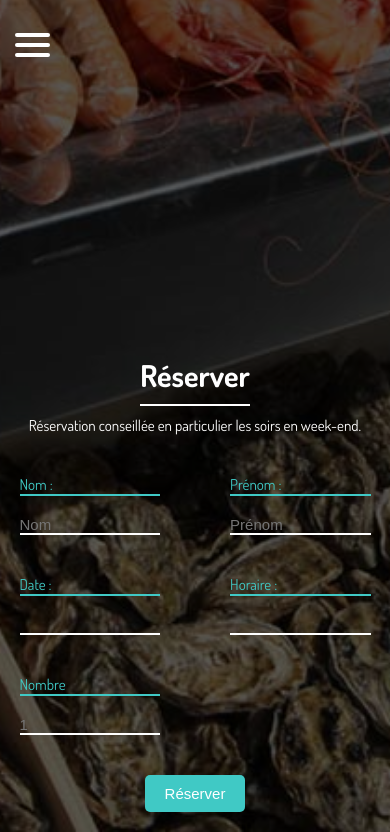
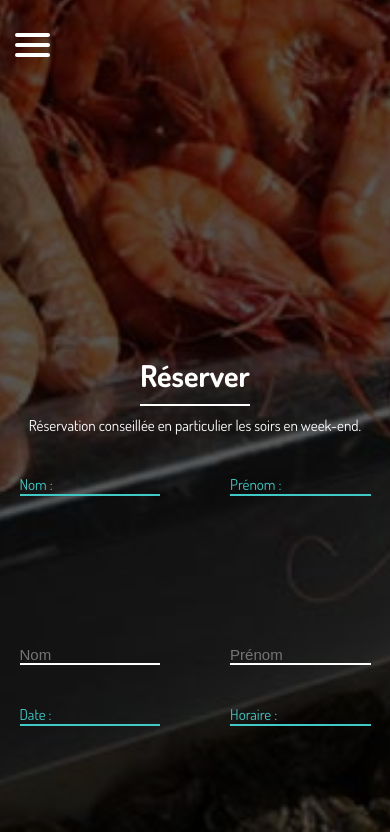
Before and after one commit to DarkMalgos/1y_final, a website: page views/fr/contact.html in a window 390 px wide. In both pictures the pointer is over the input "Nom". Shown: the part 658-1490 px from the top of the page. Drawn offline with nearby package versions, Linux system fonts and the light colour scheme; files that its build step writes are made by us from their sources; files whose address does not match are found by name.

Commit message:
contact in progress

```diff
--- a/assets/css/contact.css
+++ b/assets/css/contact.css
@@ -159,7 +159,7 @@
         #reserver {
             height: auto;
         }
-        #reserver:focus input {
+        #reserver:hover input {
             margin-top: 150px;
         }
     }
```
